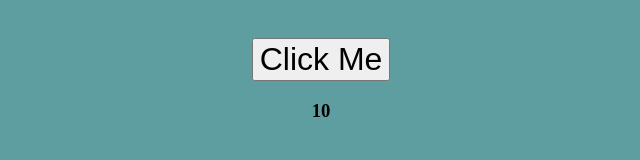
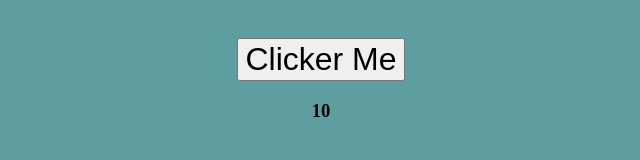
Before and after one commit to Instructor-Devon/Cool-Proj, a plain HTML site: page index.html in a window 1280 px wide. Shown: the whole page, without its empty margins (319-959 px from the left). Drawn offline with nearby package versions, Linux system fonts and the light colour scheme.

Commit message:
edited button text

```diff
--- a/index.html
+++ b/index.html
@@ -12,7 +12,7 @@
         <title>Demo Proj</title>
     </head>
     <body>
-        <button>Click Me</button>
+        <button>Clicker Me</button>
         <h3 id="timer">10</h3>
         <div id="content"></div>
     </body>
```
